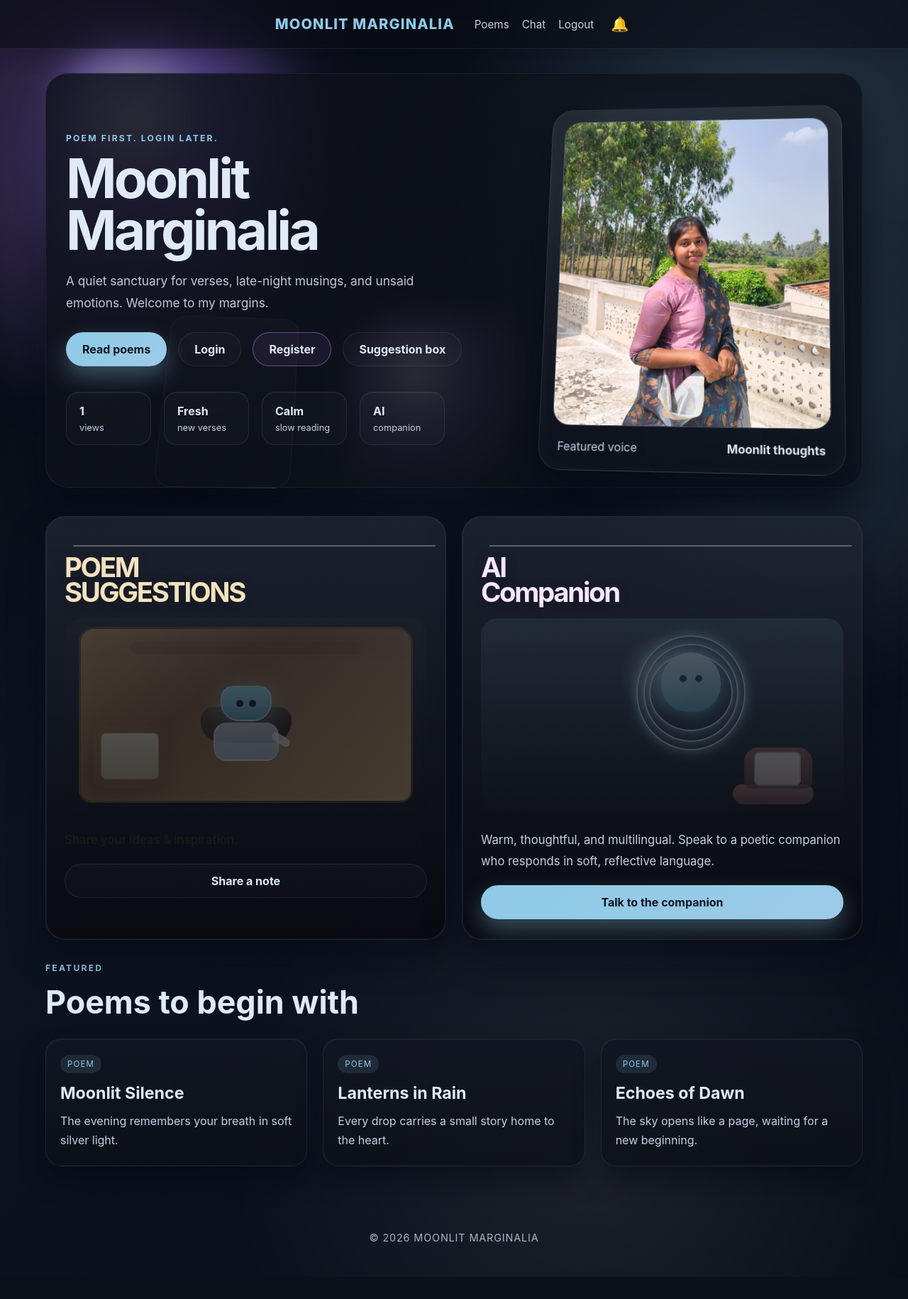
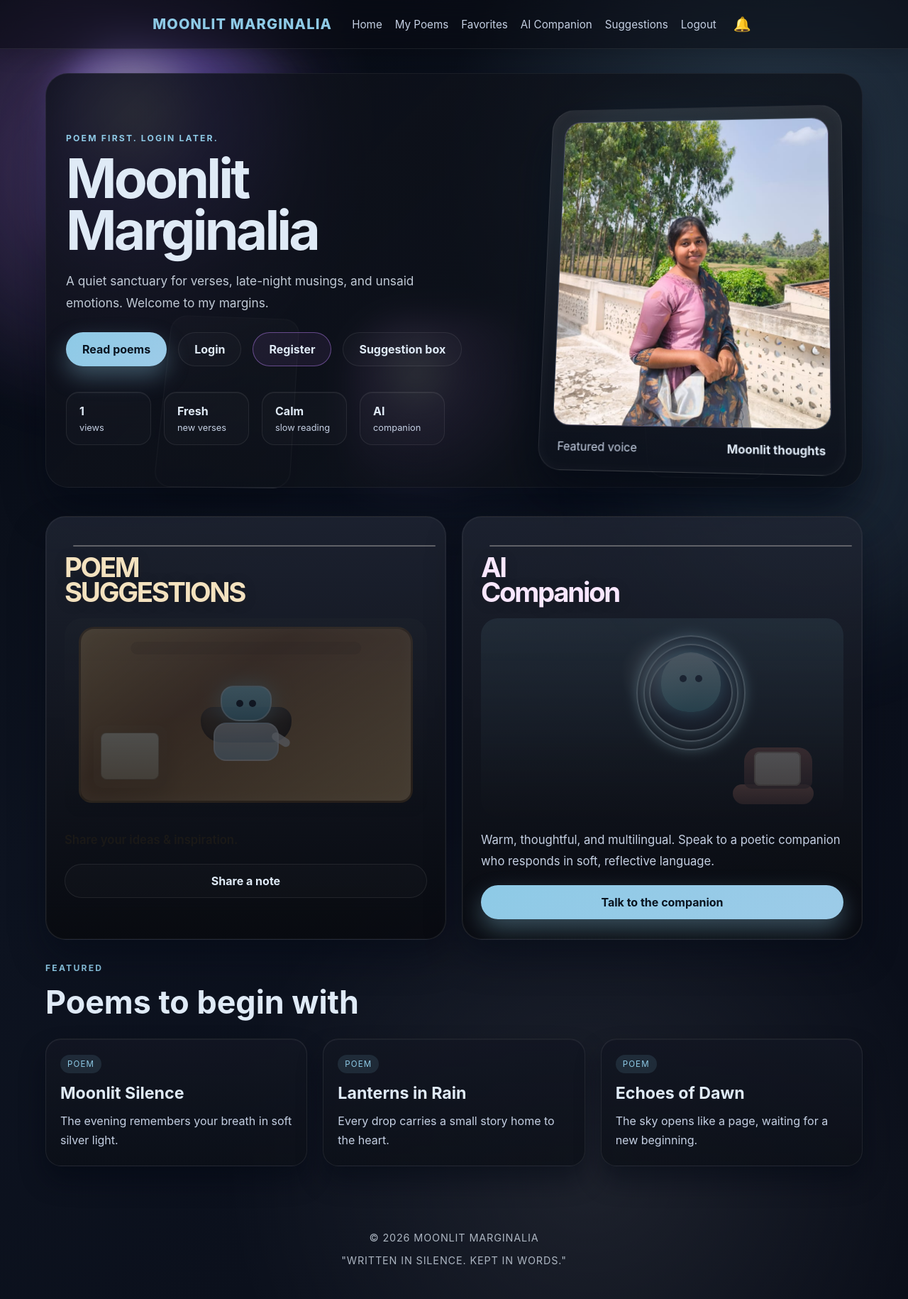
Before and after one commit to dharanithirumoorthy8-bit/ink-and-echoes, a Flask app: page / in a window 1280 px wide. Shown: the whole page at 71% size. Before the commit the page ends 1799 px from the top, so only its background shows below. Run offline with Flask 2, Linux system fonts and the light colour scheme; the visitor is signed in with stand-in values (Sample User, id 1); data comes from the database, SQL or seed files in the repository; data that the repository does not hold is empty.

Commit message:
Update base template with improved navigation and admin visibility

```diff
--- a/templates/base.html
+++ b/templates/base.html
@@ -3,7 +3,7 @@
   <head>
     <meta charset="utf-8">
     <meta name="viewport" content="width=device-width,initial-scale=1">
-    <title>Moonlit Marginalia</title>
+    <title>{% block title %}Moonlit Marginalia{% endblock %}</title>
     <link rel="stylesheet" href="/static/css/style.css">
   </head>
   <body>
@@ -16,15 +16,21 @@
     </div>
     <header class="site-header">
       <div class="brand-wrap">
-        <a class="brand" href="/">Moonlit Marginalia</a>
+        <a class="brand" href="/">MOONLIT MARGINALIA</a>
       </div>
       <nav class="nav-center">
-        <a href="/poems">Poems</a>
-        <a href="/chat">Chat</a>
+        <a href="/">Home</a>
+        <a href="/poems">My Poems</a>
+        {% if current_user.is_authenticated %}
+          <a href="/favorites">Favorites</a>
+        {% endif %}
+        <a href="/chat">AI Companion</a>
+        <a href="/suggestions">Suggestions</a>
         {% if current_user.is_authenticated and current_user.is_admin %}
-          <a href="/admin">Admin</a>
-          <a href="/logout">Logout</a>
-        {% elif current_user.is_authenticated %}
+          <a href="/admin" class="nav-admin">Admin Dashboard</a>
+          <a href="/admin/poem/new" class="nav-admin">+ Add Poem</a>
+        {% endif %}
+        {% if current_user.is_authenticated %}
           <a href="/logout">Logout</a>
         {% else %}
           <a href="/login">Login</a>
@@ -32,7 +38,7 @@
         {% endif %}
         <div class="notification-wrap">
           <button class="notification-button" type="button" aria-label="Open poem notifications" aria-expanded="false">
-            <span aria-hidden="true">&#128276;</span>
+            <span aria-hidden="true">🔔</span>
             <span class="notification-count" hidden>0</span>
           </button>
           <div class="notification-panel" hidden>
@@ -59,7 +65,8 @@
       {% block content %}{% endblock %}
     </main>
     <footer class="site-footer">
-      <p>© 2026 Moonlit Marginalia</p>
+      <p>© 2026 MOONLIT MARGINALIA</p>
+      <p class="footer-tagline">"Written in silence. Kept in words."</p>
     </footer>
     <script src="/static/js/notifications.js"></script>
     {% block scripts %}{% endblock %}
```
